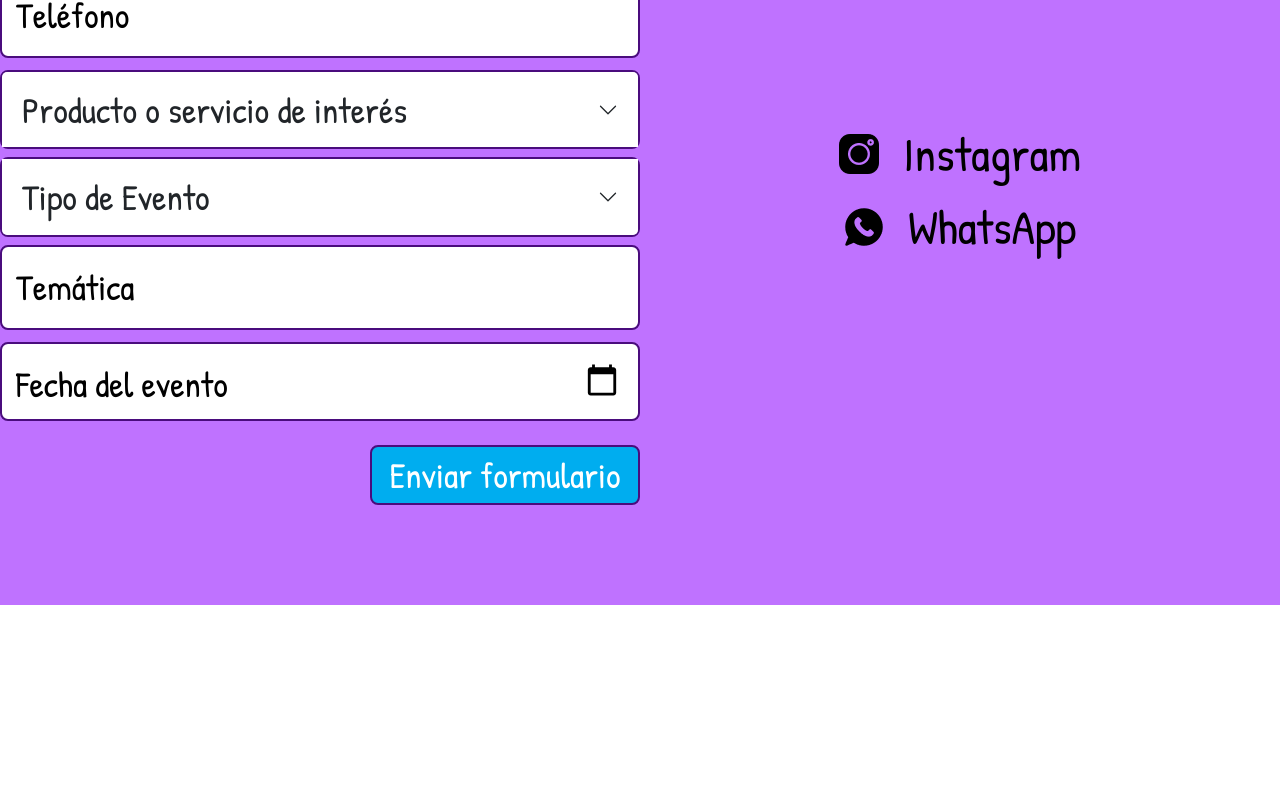
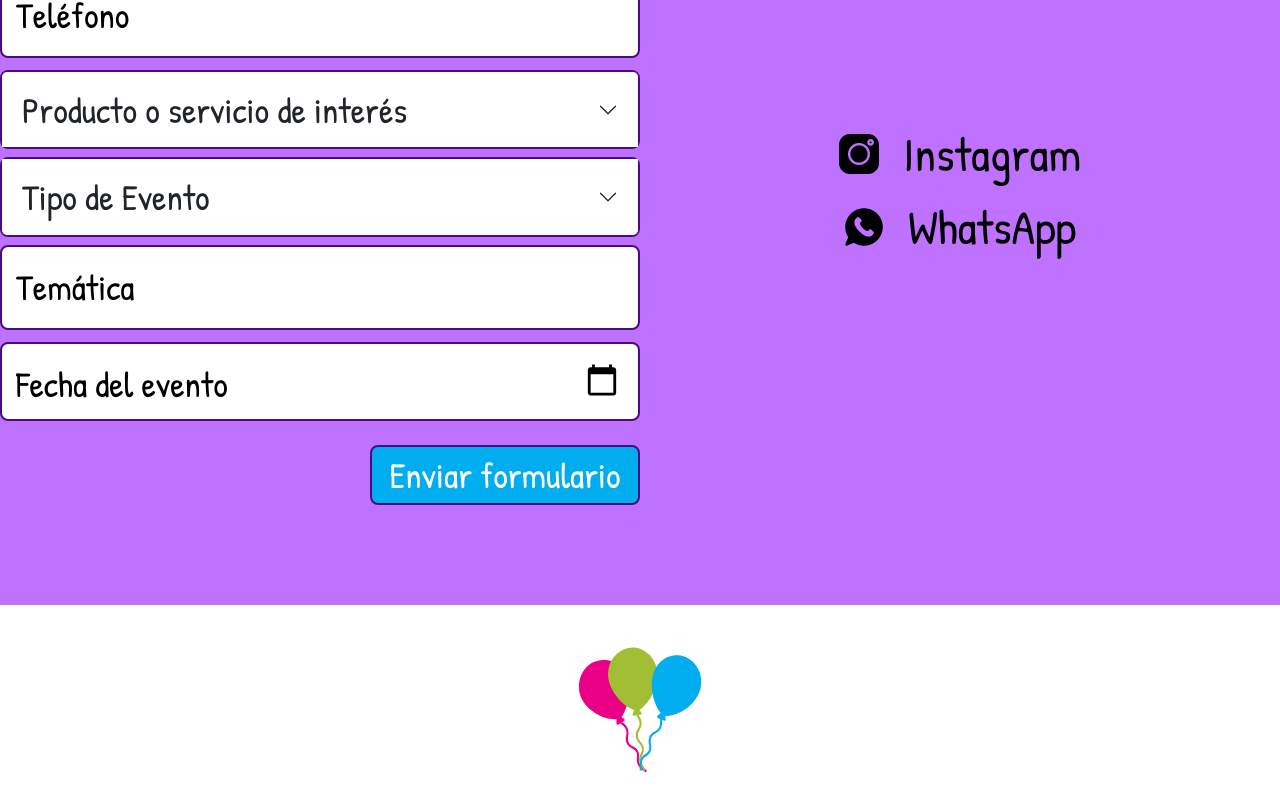
Before and after one commit to MiguelGarcia23/decopartyibiza, a React (Create React App) app in the folder front-end/: page / in a window 1280 px wide. Shown: the part 5200-6011 px from the top of the page. Before the commit the page ends 5805 px from the top, so only its background shows below. Built offline with nearby package versions, Linux system fonts and the light colour scheme.

Commit message:
Creando el Footer - DPI-10

```diff
--- a/front-end/src/components/home/HomePage.jsx
+++ b/front-end/src/components/home/HomePage.jsx
@@ -7,6 +7,7 @@ import Catalogue from './Catalogue';
 import Clients from './Clients';
 import Questions from './Questions';
 import Contact from './Contact';
+import Footer from '../partials/Footer';
 
 /* Importando estilos del Home */
 import '../../css/Home.css';
@@ -43,6 +44,9 @@ const HomePage = () => {
             {/* Sección de Contacto */}
             <Contact />
 
+            {/* Footer */}
+            <Footer />
+
         </main>
 
     )
--- /dev/null
+++ b/front-end/src/components/partials/Footer.jsx
@@ -0,0 +1,23 @@
+/* Importando imágenes */
+import resumeLogo from '../../assets/resume-logo.svg';
+
+/* Importando estilos CSS */
+import '../../css/Footer.css'
+
+
+const Footer = () => {
+
+    return (
+
+        /* Footer */
+        <section className='footer-section'>
+
+            {/* Imagen de logo resumido */}
+            <img src={ resumeLogo } alt='Logo resumido' className='img-footer-section' />
+
+        </section>
+
+    )
+}
+
+export default Footer;
--- /dev/null
+++ b/front-end/src/css/Footer.css
@@ -0,0 +1,34 @@
+/* Importando variables de colores de la App */
+@import url( ./App.css );
+
+/* ---------- Estilos Footer ---------- */
+.footer-section {
+    width: 100%;
+    background-color: var( --white );
+    padding: 1.5rem 0;
+    display: flex;
+    justify-content: center;
+}
+
+/* Imagen del footer */
+.img-footer-section {
+    width: 80px;
+    height: 80px;
+}
+
+/* ---------- Media queries ---------- */
+/* Desktop */
+@media ( min-width: 1200px ) {
+
+    /* ---------- Estilos Footer ---------- */
+    .footer-section {
+        padding: 2.5rem 0;
+    }
+
+    /* Imagen del footer */
+    .img-footer-section {
+        width: 140px;
+        height: 140px;
+    }
+
+}
```
Also changed, not shown: front-end/src/assets/resume-logo.svg (added).
